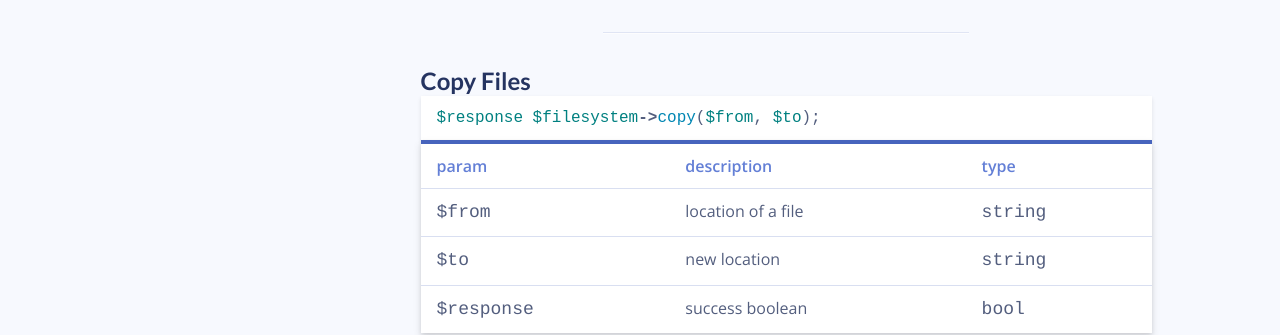
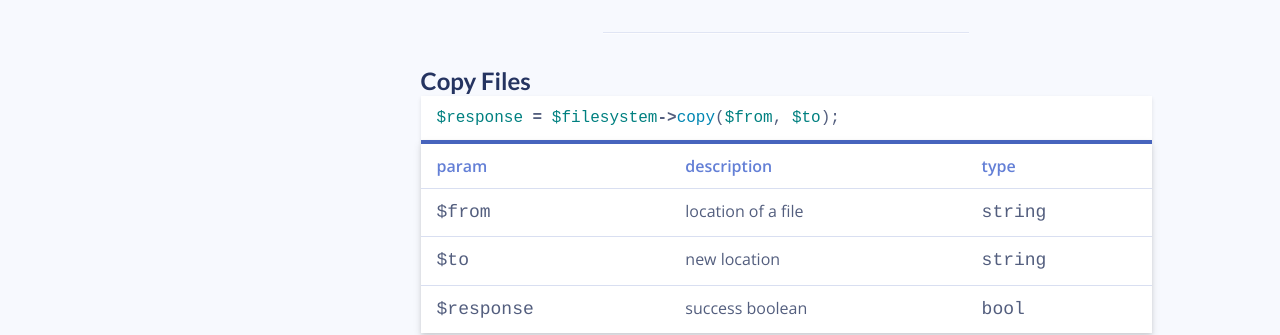
Before and after one commit to thephpleague/flysystem, a Jekyll site: the page built from docs/usage/filesystem-api.md, in a window 1280 px wide and 900 px high, scrolled down 4139 px. Shown: the part 151-486 px from the top of the window. Built offline with Jekyll 4.4.1, drawn with Linux system fonts in a browser that asks for light colours; comment, search, counter and statistics services are not loaded.

````diff
--- a/docs/usage/filesystem-api.md
+++ b/docs/usage/filesystem-api.md
@@ -179,7 +179,7 @@ param         | description              | type
 ## Copy Files
 
 ```php
-$response $filesystem->copy($from, $to);
+$response = $filesystem->copy($from, $to);
 ```
 
 param         | description              | type
````
